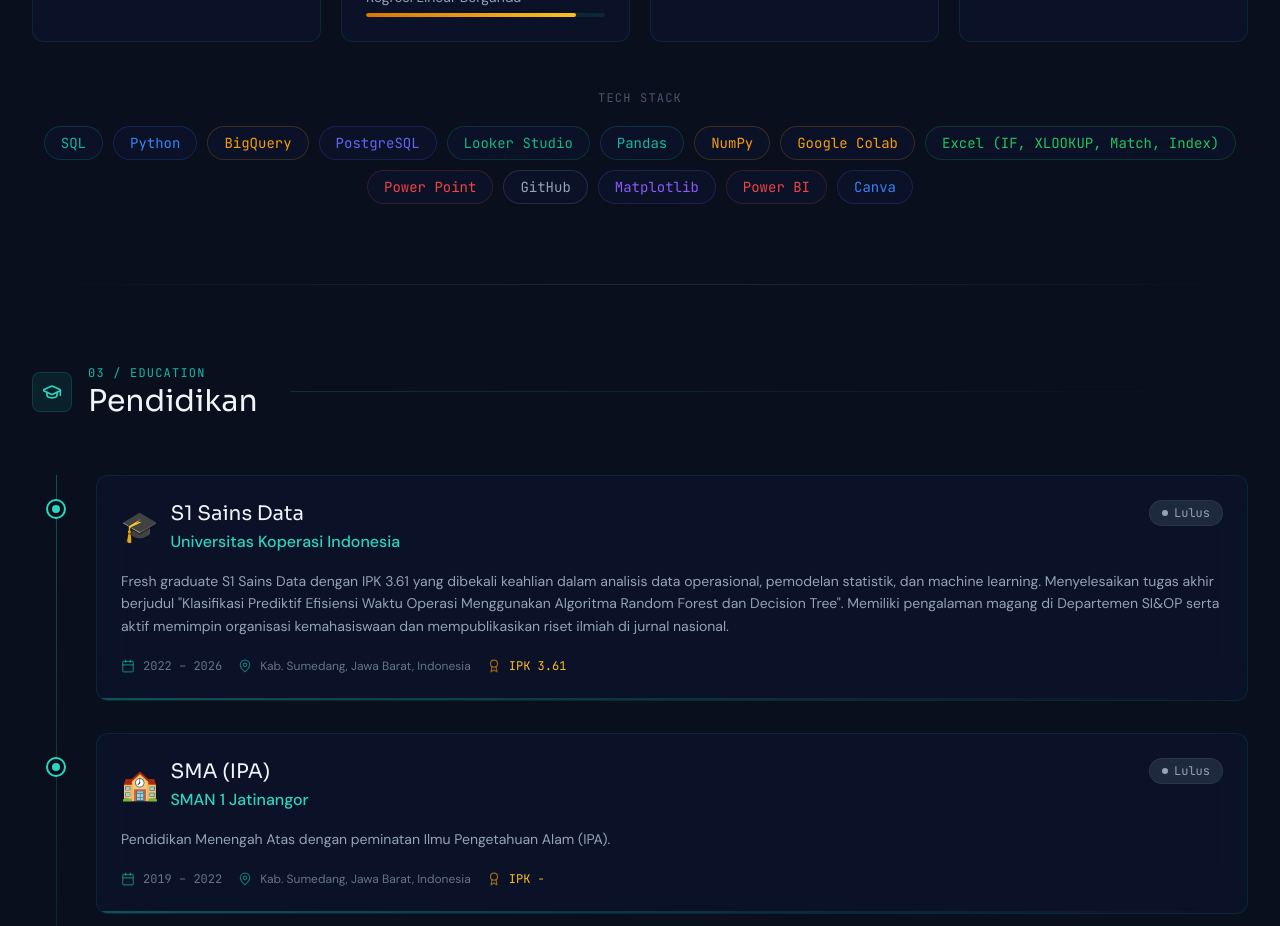
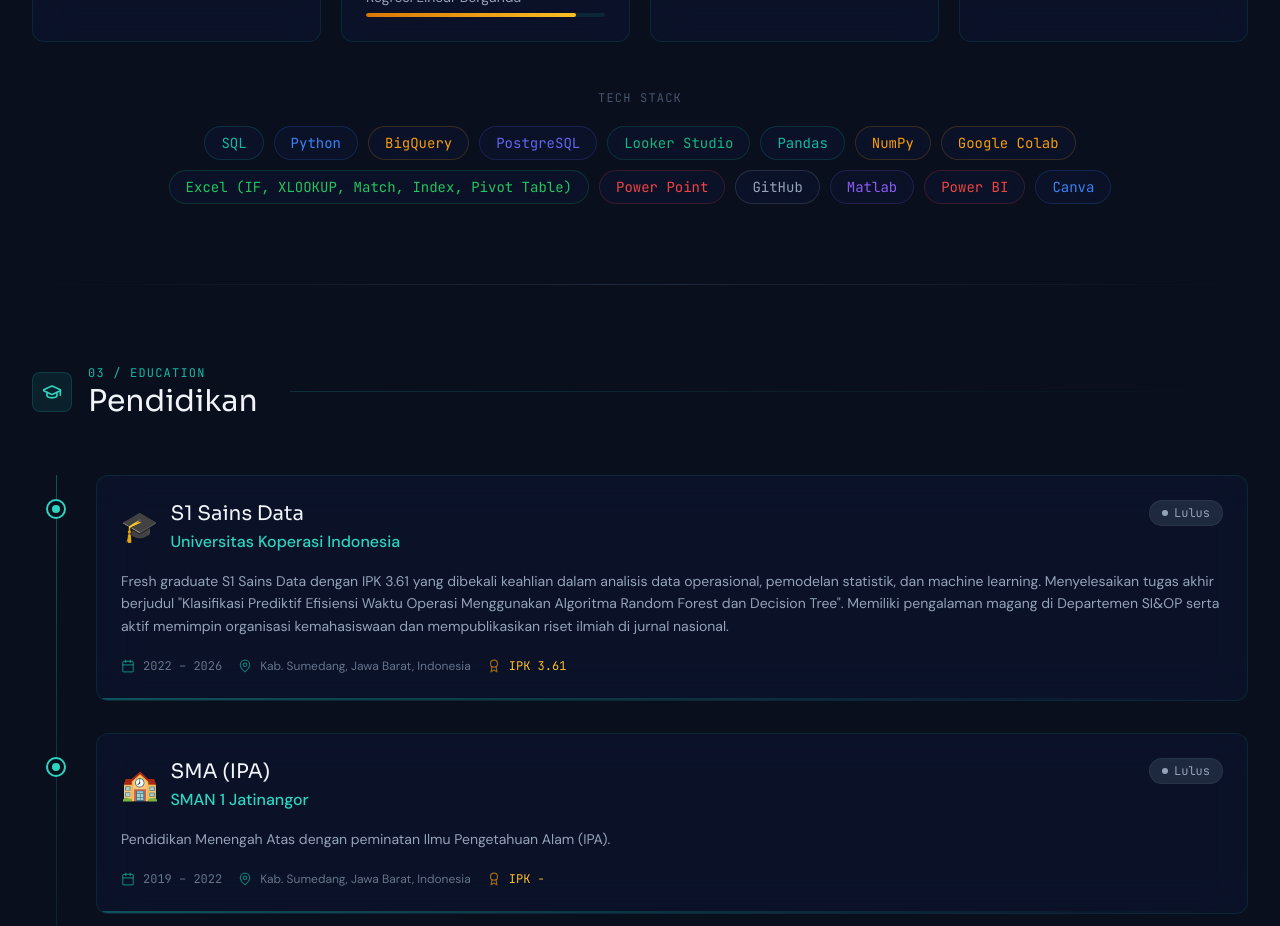
Before and after one commit to SagaraAndiLS/Sagara-Portofolio, a React (Vite) app: page / in a window 1280 px wide. Shown: the part 2240-3166 px from the top of the page. Built offline with nearby package versions, Linux system fonts and the light colour scheme; no server answers; the database is empty.

Commit message:
Update Skills.jsx

```diff
--- a/src/components/Skills.jsx
+++ b/src/components/Skills.jsx
@@ -58,10 +58,10 @@ const techStack = [
   { name: 'Pandas', color: '#14B8A6' },
   { name: 'NumPy', color: '#F59E0B' },
   { name: 'Google Colab', color: '#F59E0B' },
-  { name: 'Excel (IF, XLOOKUP, Match, Index)', color: '#22C55E' },
+  { name: 'Excel (IF, XLOOKUP, Match, Index, Pivot Table)', color: '#22C55E' },
   { name: 'Power Point', color: '#EF4444' },
   { name: 'GitHub', color: '#94A3B8' },
-  { name: 'Matplotlib', color: '#8B5CF6' },
+  { name: 'Matlab', color: '#8B5CF6' },
   { name: 'Power BI', color: '#EF4444' },
   { name: 'Canva', color: '#3B82F6' },
 
```
